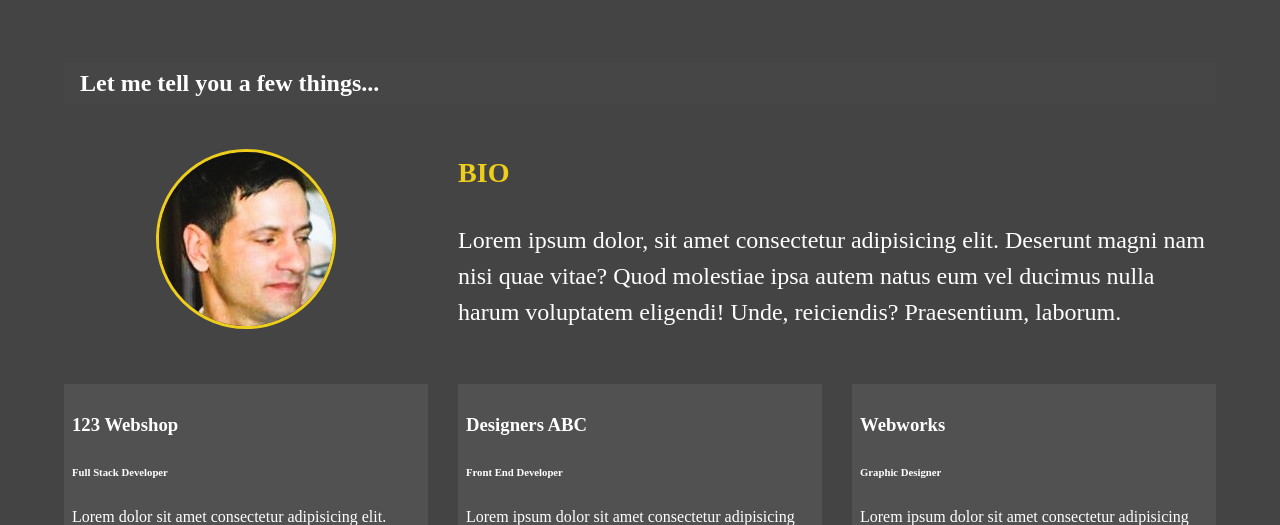
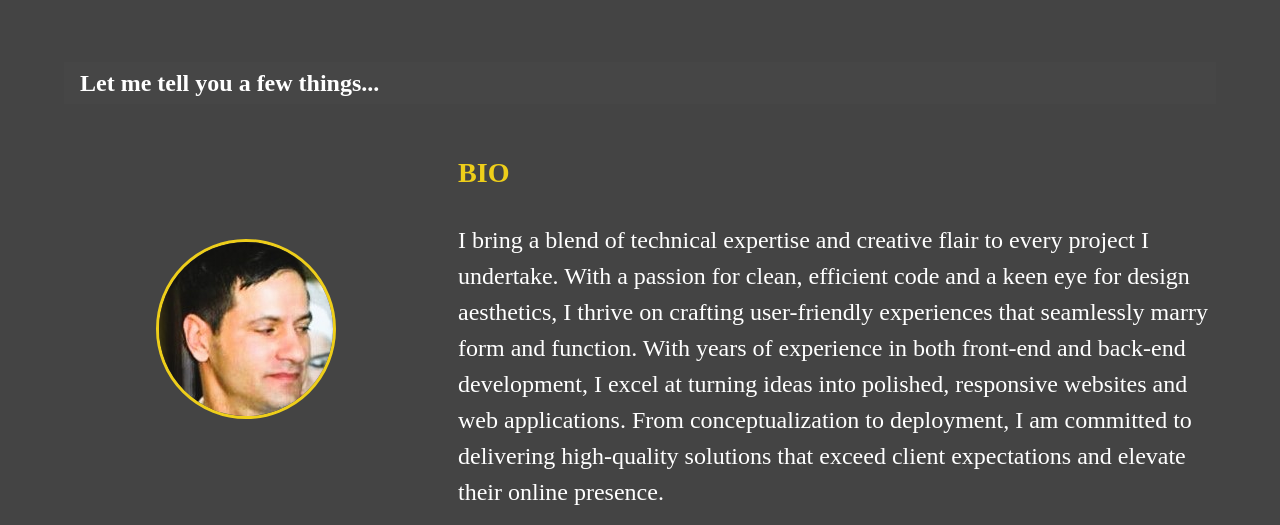
Before and after one commit to Gitithub321/Github321.github.io, a plain HTML site: page about.html in a window 1280 px wide. Shown: the part 275-800 px from the top of the page. Drawn offline with Linux system fonts and the light colour scheme.

Commit message:
Update about.html

```diff
--- a/about.html
+++ b/about.html
@@ -62,8 +62,7 @@
 
       <div class="bio">
         <h3 class="text-secondary">BIO</h3>
-        <p>Lorem ipsum dolor, sit amet consectetur adipisicing elit. Deserunt magni nam nisi quae vitae? Quod molestiae ipsa
-          autem natus eum vel ducimus nulla harum voluptatem eligendi! Unde, reiciendis? Praesentium, laborum.</p>
+        <p>I bring a blend of technical expertise and creative flair to every project I undertake. With a passion for clean, efficient code and a keen eye for design aesthetics, I thrive on crafting user-friendly experiences that seamlessly marry form and function. With years of experience in both front-end and back-end development, I excel at turning ideas into polished, responsive websites and web applications. From conceptualization to deployment, I am committed to delivering high-quality solutions that exceed client expectations and elevate their online presence.</p>
       </div>
 
       <div class="job job-1">
```
